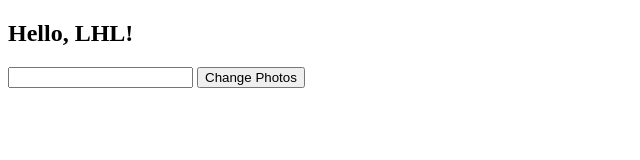
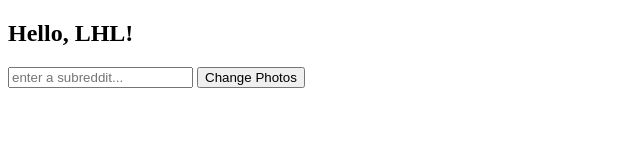
Before and after one commit to martinlaws/ajax-demo, a plain HTML site: page index.html in a window 1280 px wide. Shown: the full height of the page, 0-640 px from the left. Drawn offline with nearby package versions, Linux system fonts and the light colour scheme.

Commit message:
Small accessibility improvements

```diff
--- a/app.js
+++ b/app.js
@@ -19,6 +19,7 @@ const changeQuery = () => {
     data.data.children.forEach((dogPhoto) => {
       const imgTag = document.createElement('img')
       imgTag.src = dogPhoto.data.thumbnail
+      imgTag.title = dogPhoto.data.title
 
       const imgWrapper = document.createElement('a')
       imgWrapper.href = `http://reddit.com${dogPhoto.data.permalink}`
--- a/index.html
+++ b/index.html
@@ -16,11 +16,10 @@
   </div>
 
   <div class="content">
-
   </div>
 
   <div class="filter-form">
-    <input type="text" id="query-param"/>
+    <input type="text" id="query-param" placeholder="enter a subreddit..."/>
     <button onclick="changeQuery()">Change Photos</button>
   </div>
 </body>
```
